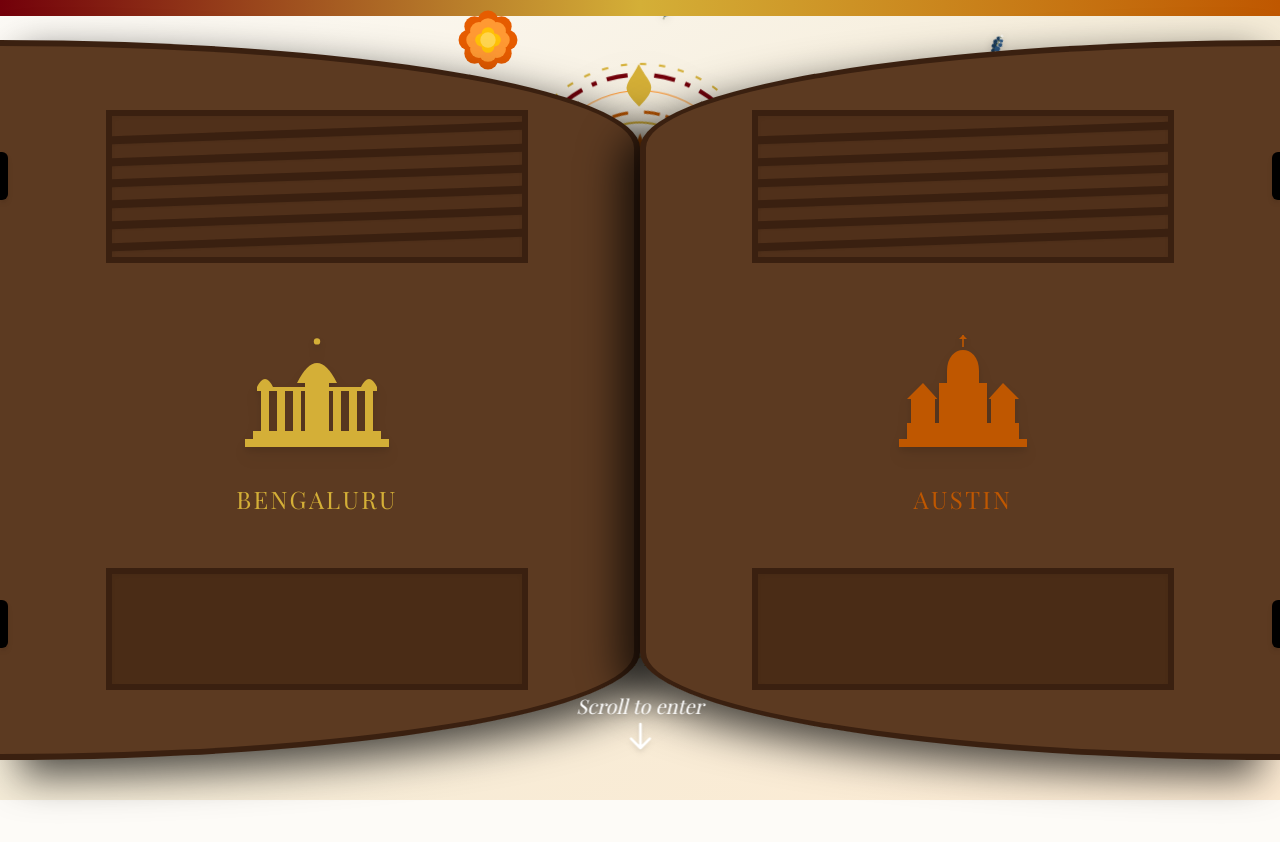
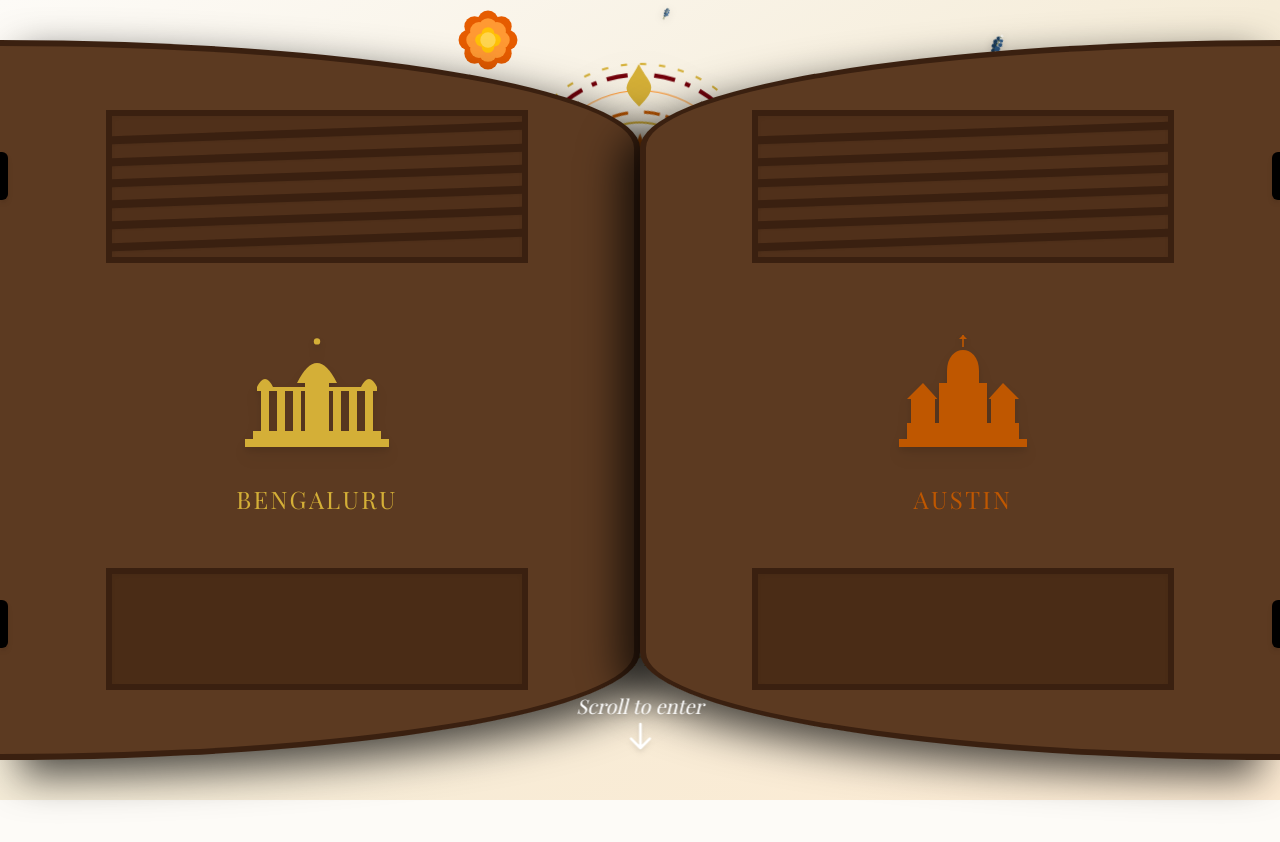
Before and after one commit to charan1994/Ramya-and-Charan, a plain HTML site: page alt.html in a window 1280 px wide. Shown: the top 842 px of the page. Drawn offline with nearby package versions, Linux system fonts and the light colour scheme; a web font is replaced by a local one.

Commit message:
Update: Remove top decorative color band from hero section

```diff
--- a/alt.html
+++ b/alt.html
@@ -282,8 +282,6 @@
             <div class="petal"><svg viewBox="0 0 100 100" class="w-full h-full"><path d="M50,90 Q45,60 50,20" stroke="#4A5D23" stroke-width="4" fill="none"/><circle cx="50" cy="20" r="4" fill="#FDFBF7" /><circle cx="45" cy="30" r="6" fill="#1C3F60" /><circle cx="55" cy="32" r="5" fill="#2E5C8A" /><circle cx="42" cy="42" r="7" fill="#1C3F60" /><circle cx="58" cy="44" r="6" fill="#2E5C8A" /><circle cx="44" cy="55" r="7" fill="#1C3F60" /><circle cx="56" cy="58" r="8" fill="#2E5C8A" /><circle cx="48" cy="68" r="6" fill="#1C3F60" /><circle cx="50" cy="28" r="3" fill="#FDFBF7" opacity="0.8"/><circle cx="48" cy="40" r="2" fill="#FDFBF7" opacity="0.8"/></svg></div>
         </div>
 
-        <!-- Top decorative border -->
-        <div class="absolute top-0 left-0 w-full h-4 bg-gradient-to-r from-inMaroon via-inGold to-txOrange"></div>
 
         <div class="relative z-10 text-center px-6 max-w-4xl mx-auto flex flex-col items-center">
 
```
